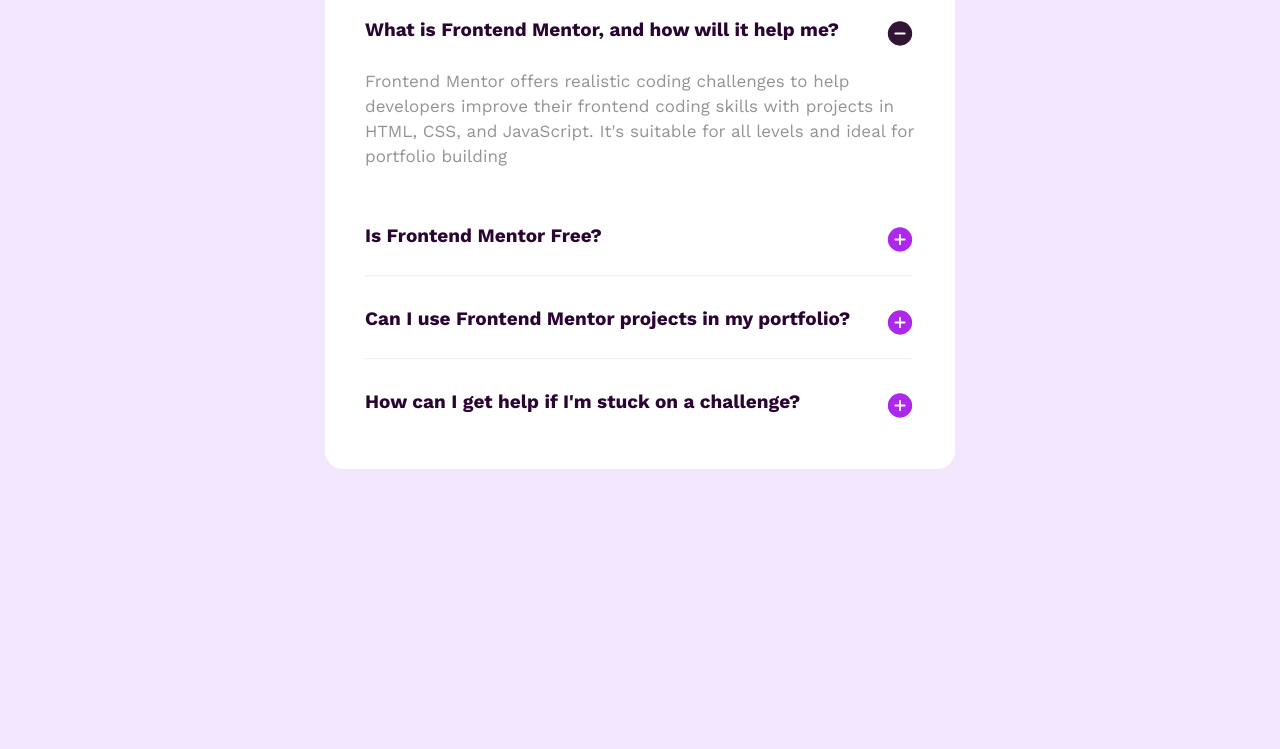
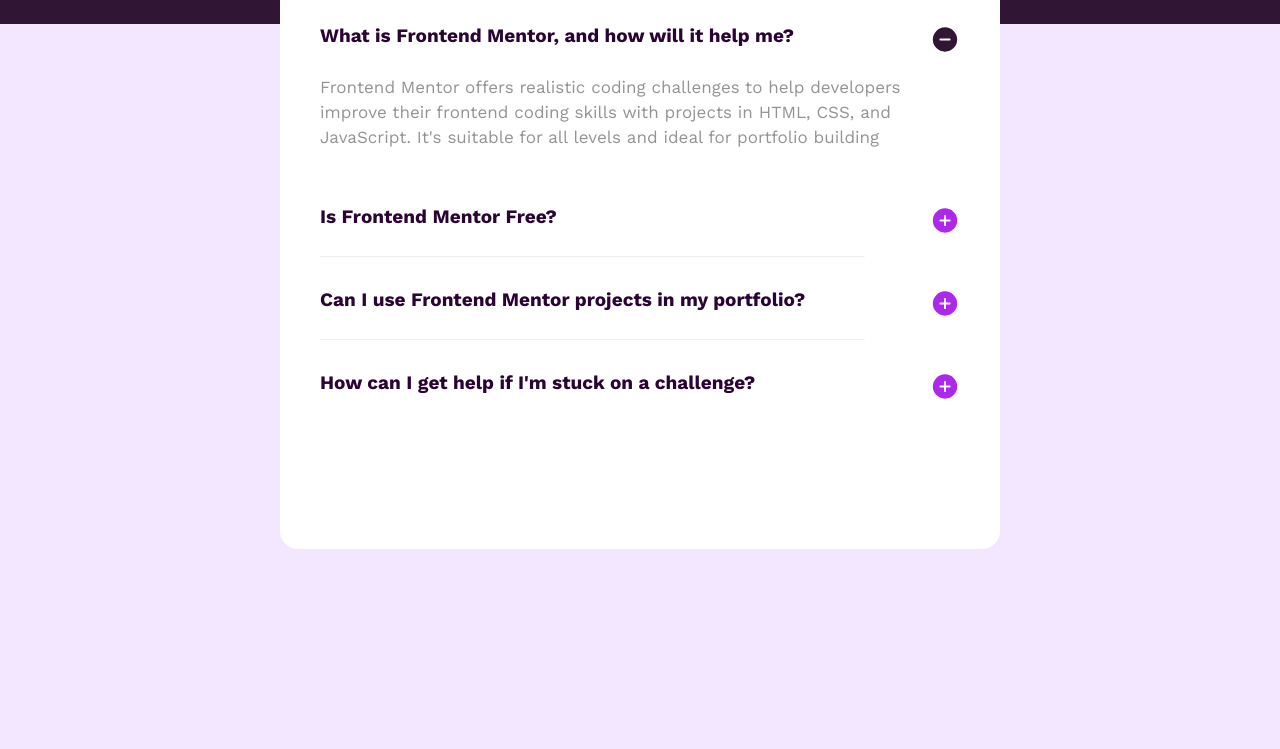
Before and after one commit to nick0lasrm/dw_class, a plain HTML site: page faq_html/faq.html in a window 1280 px wide. Shown: the part 296-1045 px from the top of the page. Before the commit the page ends 965 px from the top, so only its background shows below. Drawn offline with nearby package versions, Linux system fonts and the light colour scheme.

Commit message:
exFlexMedia

```diff
--- a/faq_html/style.css
+++ b/faq_html/style.css
@@ -1,8 +1,15 @@
-@media screen and (max-width: 1080px){
+@media screen and (max-width: 1200px){
     .container {
-        width: 100%;
         flex-direction: column;
+        flex-wrap: nowrap;
+        align-items: center;
     }
+}
+
+* {
+    margin: 0;
+    padding: 0;
+    box-sizing: border-box;
 }
 
 .container {
@@ -10,23 +17,24 @@
     padding-left: 40px;
     margin-top: 165px;
     margin-bottom: 200px;
-    width: 590px;
-    height: 600px;
+    width: 90vh;
+    height: 85vh;
     background-color: white;
     border-radius: 18px;
 }
 
 body {
+    align-content: center;
+    align-items: center;
+    display: flex;
     background-image: url(./imgs/fundo1.jpg);
     background-repeat: no-repeat;
-    background-size: 100%;
     background-color: rgb(243, 230, 255);
     font-family: "Work Sans", sans-serif;
 }
 
 
 .p3 {
-    margin-top: 20px;
     padding-left: 20px;
     color: rgb(42, 4, 50);
     font-weight: bold;
@@ -56,8 +64,6 @@
     font-weight: bold;
     display: flex;
     justify-content: space-between;
-    margin-bottom: 0;
-    align-items: text-bottom;
 }
 
 .quebra {
```
Also changed, not shown: faq_html/faq.html (+2 -2 lines), flex_e_media/index.html (added), flex_e_media/style.css (added).
